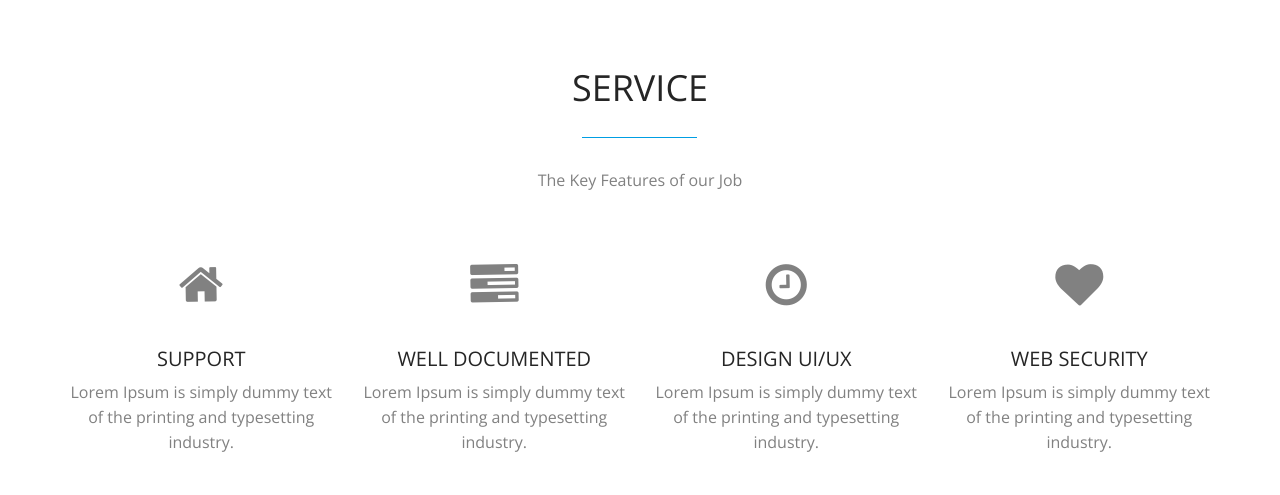
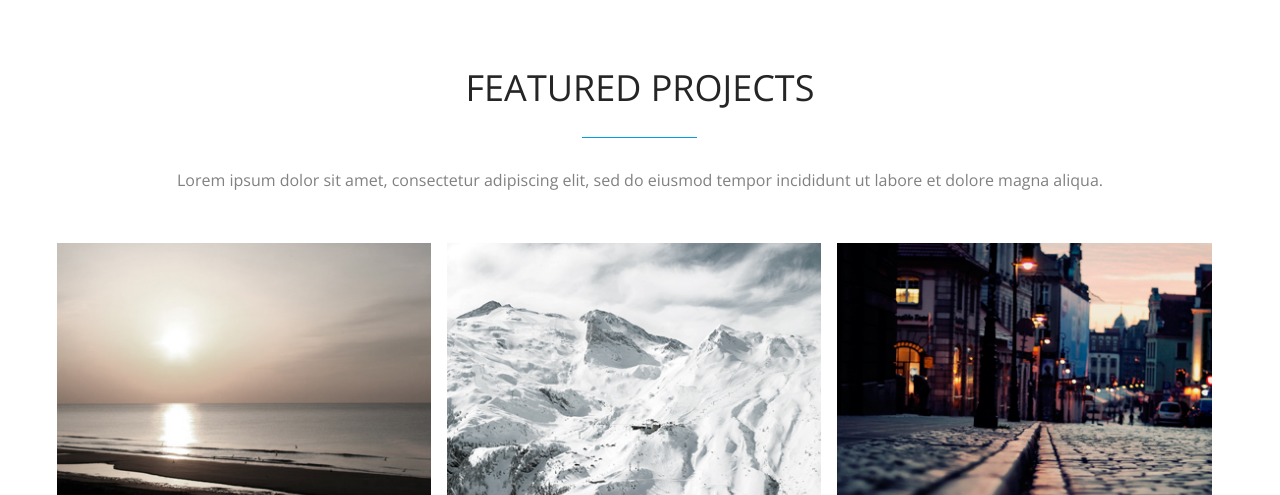
Before and after one commit to suecreamm/autoxrd, a plain HTML site: page index.html in a window 1280 px wide. Shown: the part 802-1297 px from the top of the page. Drawn offline with nearby package versions, Linux system fonts and the light colour scheme; some packages are replaced by stand-ins of ours.

Commit message:
Deleted service section

```diff
--- a/index.html
+++ b/index.html
@@ -176,66 +176,6 @@
         <!--
         End Home SliderEnd
         ==================================== -->
-
-
-
-
-			<!-- Service section -->
-			<section id="service">
-				<div class="container">
-					<div class="row">
-
-						<div class="sec-title text-center">
-							<h2 class="wow animated bounceInLeft">Service</h2>
-							<p class="wow animated bounceInRight">The Key Features of our Job</p>
-						</div>
-
-						<div class="col-md-3 col-sm-6 col-xs-12 text-center wow animated zoomIn">
-							<div class="service-item">
-								<div class="service-icon">
-									<i class="fa fa-home fa-3x"></i>
-								</div>
-								<h3>Support</h3>
-								<p>Lorem Ipsum is simply dummy text of the printing and typesetting industry. </p>
-							</div>
-						</div>
-
-						<div class="col-md-3 col-sm-6 col-xs-12 text-center wow animated zoomIn" data-wow-delay="0.3s">
-							<div class="service-item">
-								<div class="service-icon">
-									<i class="fa fa-tasks fa-3x"></i>
-								</div>
-								<h3>Well Documented</h3>
-								<p>Lorem Ipsum is simply dummy text of the printing and typesetting industry. </p>
-							</div>
-						</div>
-
-						<div class="col-md-3 col-sm-6 col-xs-12 text-center wow animated zoomIn" data-wow-delay="0.6s">
-							<div class="service-item">
-								<div class="service-icon">
-									<i class="fa fa-clock-o fa-3x"></i>
-								</div>
-								<h3>Design UI/UX</h3>
-								<p>Lorem Ipsum is simply dummy text of the printing and typesetting industry. </p>
-							</div>
-						</div>
-
-						<div class="col-md-3 col-sm-6 col-xs-12 text-center wow animated zoomIn" data-wow-delay="0.9s">
-							<div class="service-item">
-								<div class="service-icon">
-									<i class="fa fa-heart fa-3x"></i>
-								</div>
-
-								<h3>Web Security</h3>
-								<p>Lorem Ipsum is simply dummy text of the printing and typesetting industry. </p>
-							</div>
-						</div>
-
-					</div>
-				</div>
-			</section>
-			<!-- end Service section -->
-
 			<!-- portfolio section -->
 			<section id="portfolio">
 				<div class="container">
```
